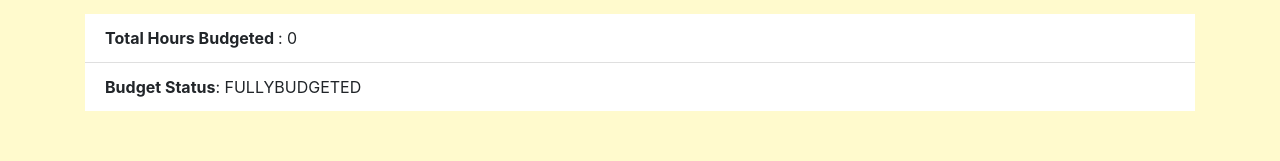
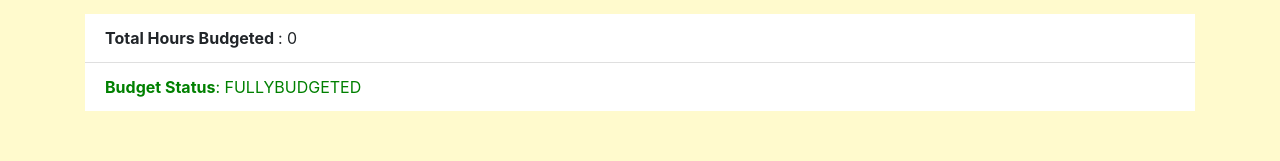
Before and after one commit to kurt-austin/bingewatcher, a React (Create React App) app in the folder client/: page /Profile in a window 1280 px wide. Shown: the part 356-517 px from the top of the page. Built offline with nearby package versions, Linux system fonts and the light colour scheme; no server answers.

Commit message:
added missing styles back into profile

```diff
--- a/client/src/pages/profileStyles.css
+++ b/client/src/pages/profileStyles.css
@@ -42,3 +42,15 @@
     padding: 5px; /* Some padding */
     width: 100px; /* Set a small width */
 }
+
+.OVERBUDGETED {
+    color: red;
+}
+
+.UNDERBUDGETED {
+    color: blue;
+}
+
+.FULLYBUDGETED {
+    color: green;
+}
```
Also changed, not shown: 1 other file (tests, documents, lock files or other folders).
